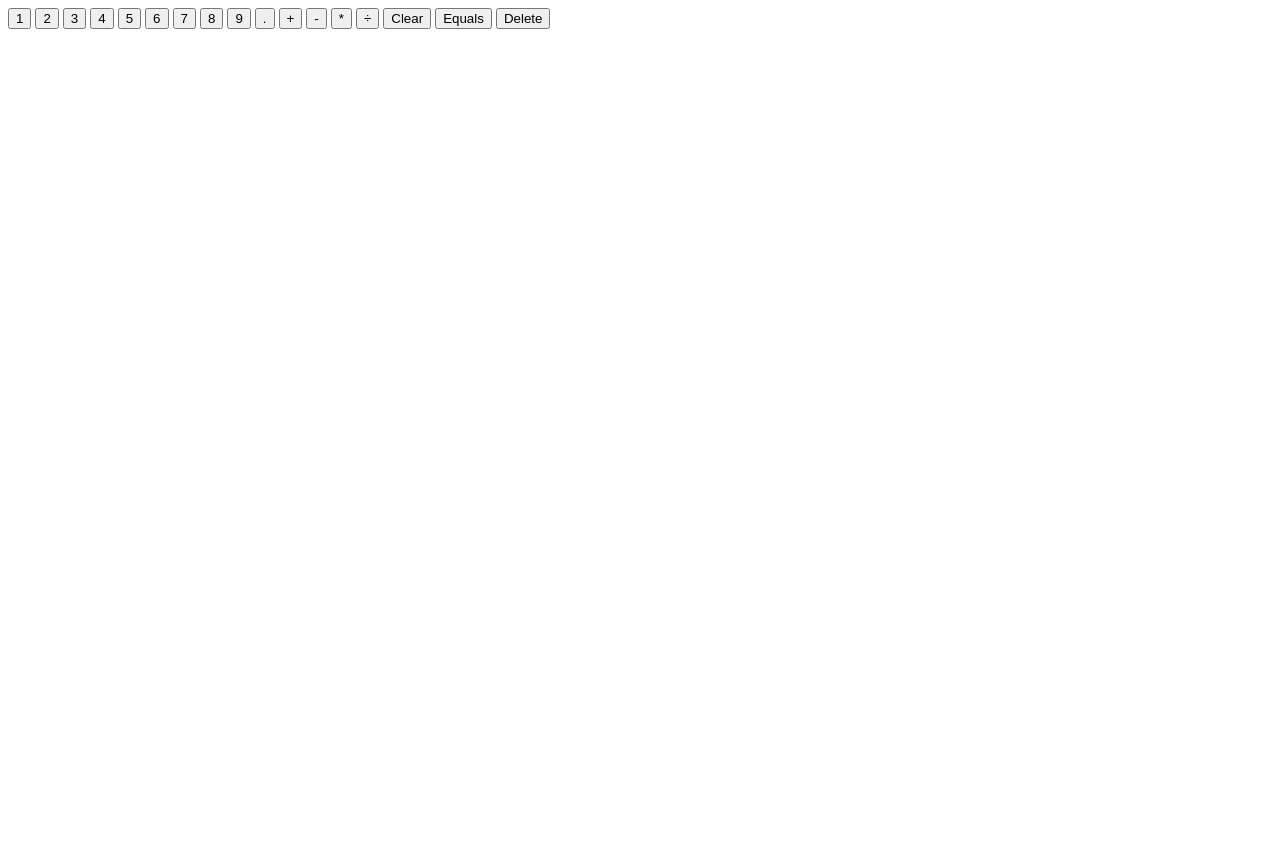
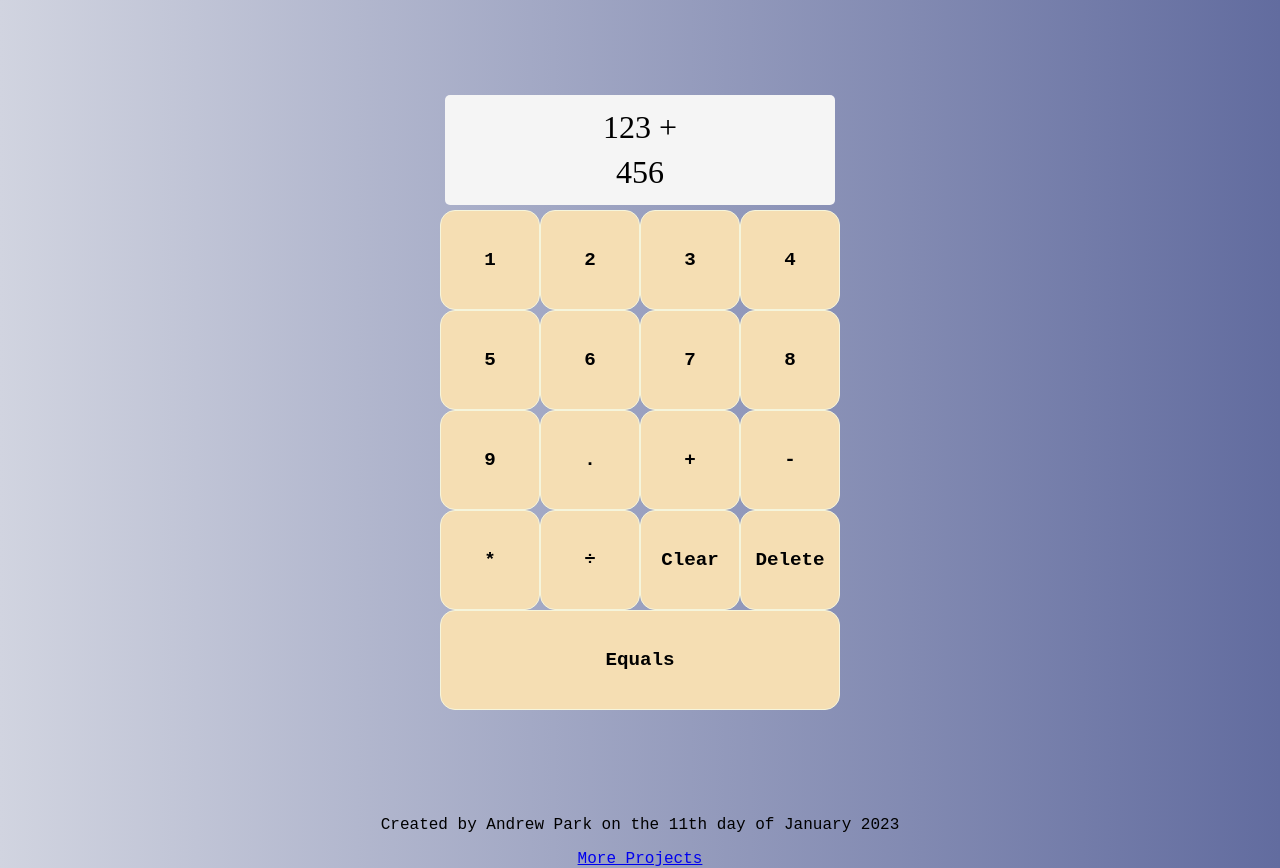
Before and after one commit to AndePark/Calculator, a plain HTML site: page index.html in a window 1280 px wide. Before the commit the page ends 800 px from the top, so only its background shows below. Drawn offline with Linux system fonts and the light colour scheme.

Commit message:
Working calculator with completed styling

```diff
--- a/index.html
+++ b/index.html
@@ -15,43 +15,37 @@
         <!-- output represents the display for calculator -->
         <div class="output">
             <!-- previous-operand is result of previous operation whereas current-operand is result of current operation  -->
-            <div data-previous-operand class="previous-operand"></div>
-            <div data-current-operand class="current-operand"></div>
+            <div data-previous-operand class="previous-operand">123 +</div>
+            <div data-current-operand class="current-operand">456</div>
          </div>
 
-        <button data-number>1</button>
-        <button data-number>2</button>
-        <button data-number>3</button>
-        <button data-number>4</button>
-        <button data-number>5</button>
-        <button data-number>6</button>
-        <button data-number>7</button>
-        <button data-number>8</button>
-        <button data-number>9</button>
-        <button data-number>.</button>
+        <button data-number class="nums">1</button>
+        <button data-number class="nums">2</button>
+        <button data-number class="nums">3</button>
+        <button data-number class="nums">4</button>
+        <button data-number class="nums">5</button>
+        <button data-number class="nums">6</button>
+        <button data-number class="nums">7</button>
+        <button data-number class="nums">8</button>
+        <button data-number class="nums">9</button>
+        <button data-number class="nums">.</button>
 
-        <button data-operation>+</button>
-        <button data-operation>-</button>
-        <button data-operation>*</button>
-        <button data-operation>÷</button>
+        <button data-operation class="ops">+</button>
+        <button data-operation class="ops">-</button>
+        <button data-operation class="ops">*</button>
+        <button data-operation class="ops">÷</button>
 
-        <button data-clear>Clear</button>
+        <button data-clear class="misc">Clear</button>
 
-        <button data-equal>Equals</button>
+        <button data-delete class="misc">Delete</button>
 
-        <button data-delete>Delete</button>
-
+        <button data-equal class="equ">Equals</button>
     </div>
 
-<!--
-    <button id="op">Add</button>
-    <button id="op">Subtract</button>
-    <button id="op">Multiply</button>
-    <button id="op">Divide</button>
+    <div class="link">
+        <p class="info">Created by Andrew Park on the 11th day of January 2023</p>
+        <a href="https://github.com/AndePark?tab=repositories">More Projects</a>
+    </div>
 
-    <button id="equals">Equals</button>
-    <button>Clear</button>
-
-    <p id="answer"></p> -->
 </body>
 </html>
--- a/styles.css
+++ b/styles.css
@@ -0,0 +1,61 @@
+body {
+    cursor: pointer;
+    margin: 0;
+    padding: 0;
+    background: linear-gradient(to right, rgb(209, 212, 224), rgb(98, 108, 159));
+    }
+
+.grid {
+    display: grid;
+    justify-content: center;
+    align-content: center;
+    min-height: 100vh;
+    grid-template-columns: repeat(4, 100px);
+    grid-template-rows: minmax(120px, auto) repeat(5, 100px);
+}
+
+.nums, .ops, .misc, .equ {
+    font-weight: bold;
+    font-family: "Courier New", monospace;
+    cursor: pointer;
+    font-size: larger;
+    border: 1px solid beige;
+    background-color: wheat;
+    border-radius: 15px;
+    animation: mymove 5s infinite;
+    flex: 1;
+}
+
+.equ {
+    grid-column: 1 /-1;
+}
+
+@keyframes mymove {
+    25% {border: 5px solid beige;}
+  }
+
+button:hover {
+    background-color: burlywood;
+    transition: 0.3s;
+}
+
+.output {
+    grid-column: 1 /-1;
+    justify-content: center;
+    display: flex;
+    margin: 5px;
+    border-radius: 5px;
+    justify-content: space-around;
+    flex-direction: column;
+    padding: 10px;
+    background-color: whitesmoke;
+    align-items: center;
+    font-size: xx-large;
+}
+
+.link {
+    font-family: 'Courier New', Courier, monospace;
+    margin: 0 auto;
+    width: 50%;
+    text-align: center;
+}
```
